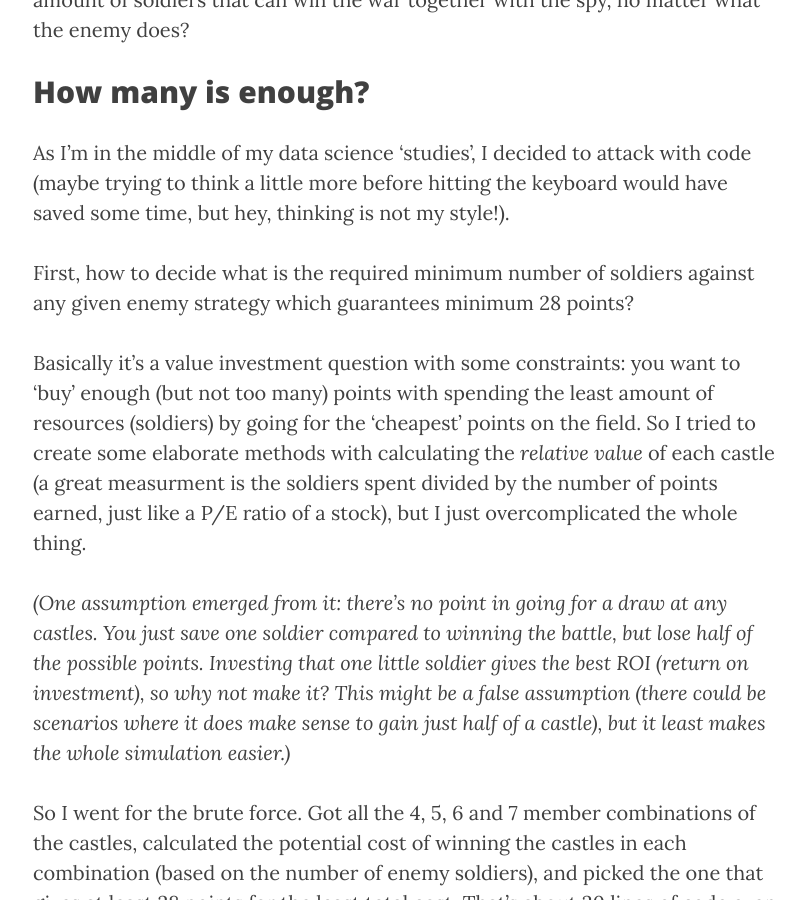
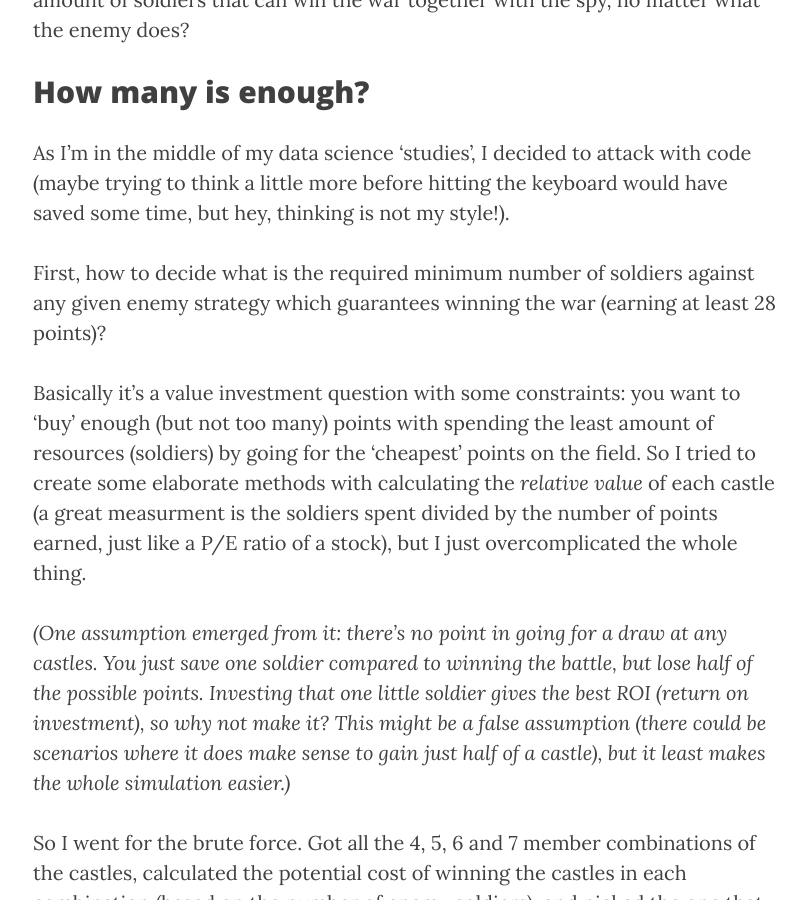
Before and after one commit to doktorjustice/doktorjustice.github.io, a Jekyll site: the page built from _posts/2017-07-24-how-much-is-a-spy-worth.md, in a window 1280 px wide and 900 px high, scrolled down 1677 px. Shown: the whole window, without its empty margins (232-1038 px from the left). Built offline with Jekyll 4.4.1, drawn with Linux system fonts in a browser that asks for light colours; nearby versions of some CDN libraries; comment, search, counter and statistics services are not loaded.

Commit message:
Fix post

```diff
--- a/_posts/2017-07-24-how-much-is-a-spy-worth.md
+++ b/_posts/2017-07-24-how-much-is-a-spy-worth.md
@@ -25,7 +25,7 @@ Last weekend the story got a little twist, [when a spy entered the scene](https:
 
 As I’m in the middle of my data science ‘studies’, I decided to attack with code (maybe trying to think a little more before hitting the keyboard would have saved some time, but hey, thinking is not my style!).
 
-First, how to decide what is the required minimum number of soldiers against any given enemy strategy which guarantees minimum 28 points?
+First, how to decide what is the required minimum number of soldiers against any given enemy strategy which guarantees winning the war (earning at least 28 points)?
 
 Basically it’s a value investment question with some constraints: you want to ‘buy’ enough (but not too many) points with spending the least amount of resources (soldiers) by going for the ‘cheapest’ points on the field. So I tried to create some elaborate methods with calculating the _relative value_ of each castle (a great measurment is the soldiers spent divided by the number of points earned, just like a P/E ratio of a stock), but I just overcomplicated the whole thing.
 
```
